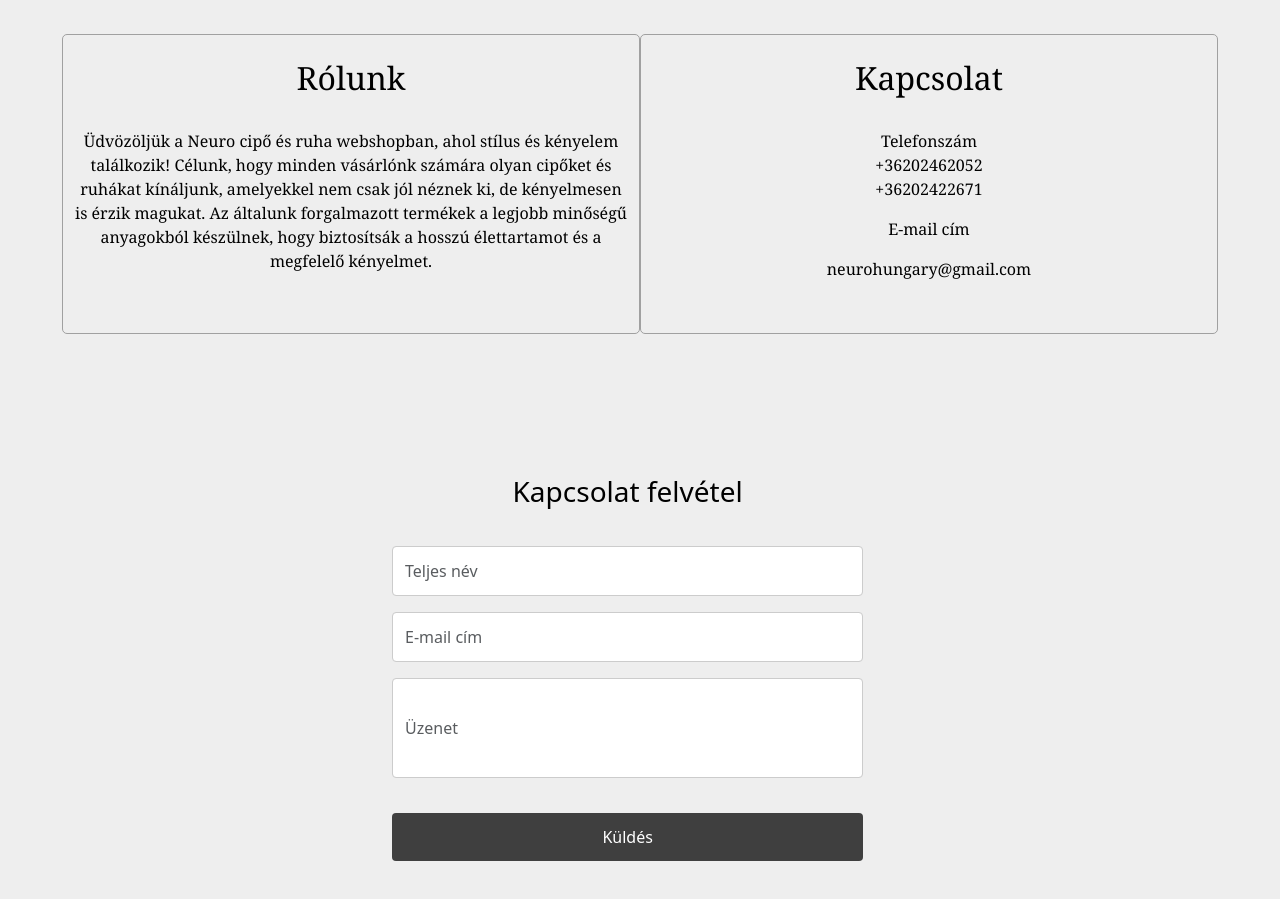
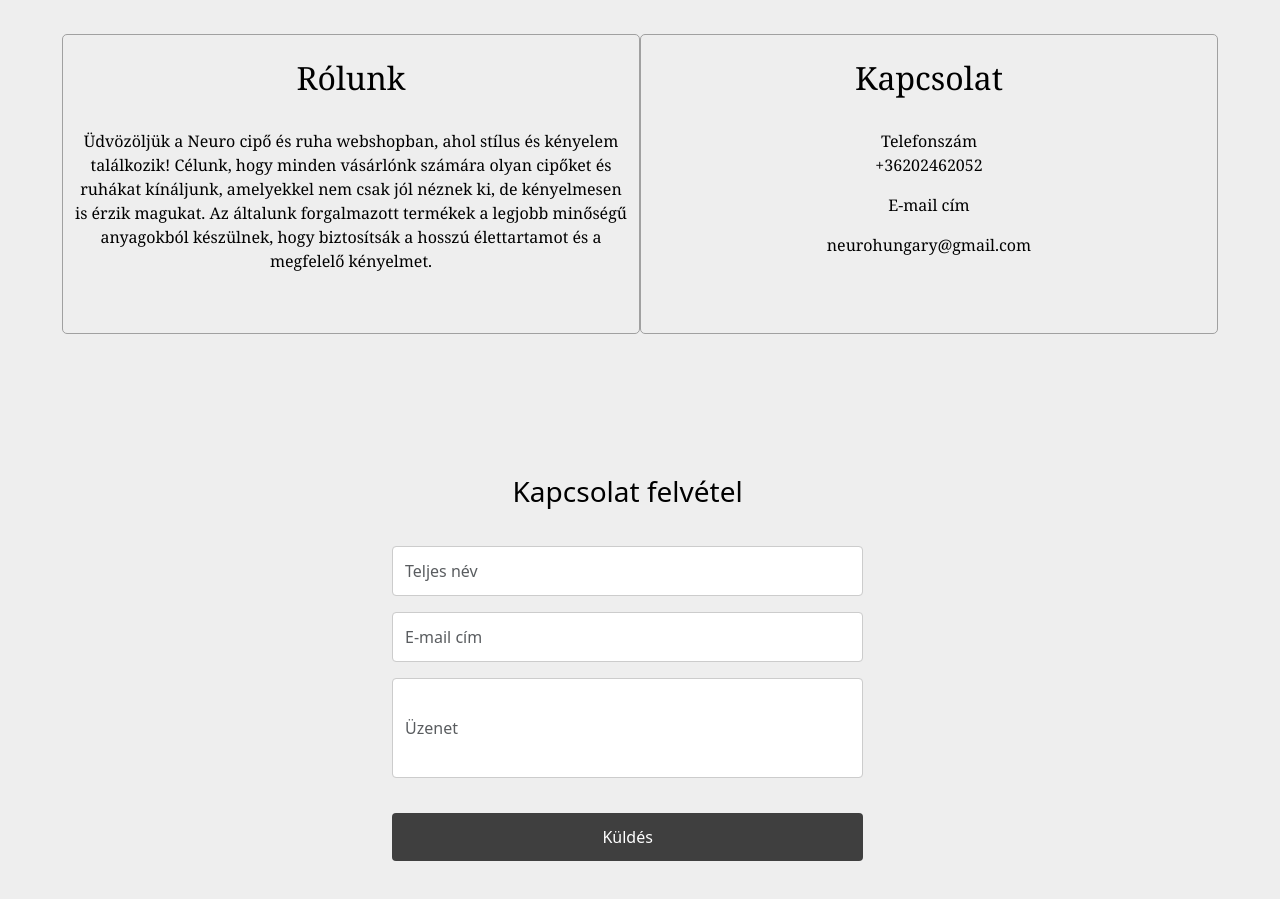
Before and after one commit to Neurohungary/Neuro, a plain HTML site: page index.html in a window 1280 px wide. Shown: the part 800-1699 px from the top of the page. Drawn offline with nearby package versions, Linux system fonts and the light colour scheme.

Commit message:
Update index.html

```diff
--- a/index.html
+++ b/index.html
@@ -274,8 +274,7 @@ navbarMenu.addEventListener("click", toggleNavbarVisibility);
      <h2>Kapcsolat</h2>
      <br>
      <p>Telefonszám<br>
-      +36202462052<br>
-      +36202422671
+      +36202462052
     </p>
     <p>E-mail cím</p>
     <p>neurohungary@gmail.com</p>
```
